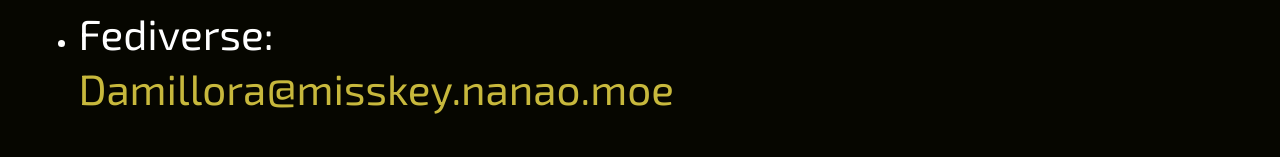
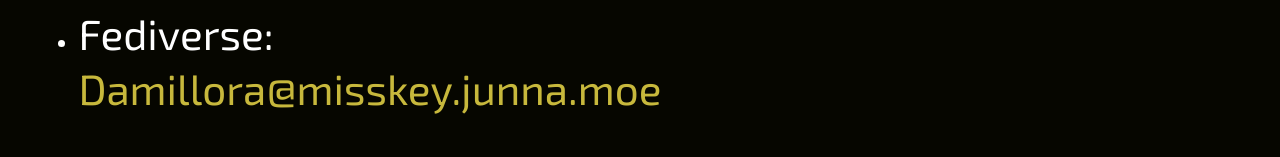
Before and after one commit to Damillora/miracle, a Nuxt app: page /sns in a window 1280 px wide. Shown: the part 1067-1224 px from the top of the page. Built offline with nearby package versions, Linux system fonts and the light colour scheme.

Commit message:
Update fediverse presence

```diff
--- a/pages/sns.vue
+++ b/pages/sns.vue
@@ -16,7 +16,7 @@
                 </li>
                 <li>
                   <p>Fediverse:</p>
-                  <p><a href="/fediverse">Damillora@misskey.nanao.moe</a></p>
+                  <p><a href="/fediverse">Damillora@misskey.junna.moe</a></p>
                 </li>
               </ul>
             </p>
```
